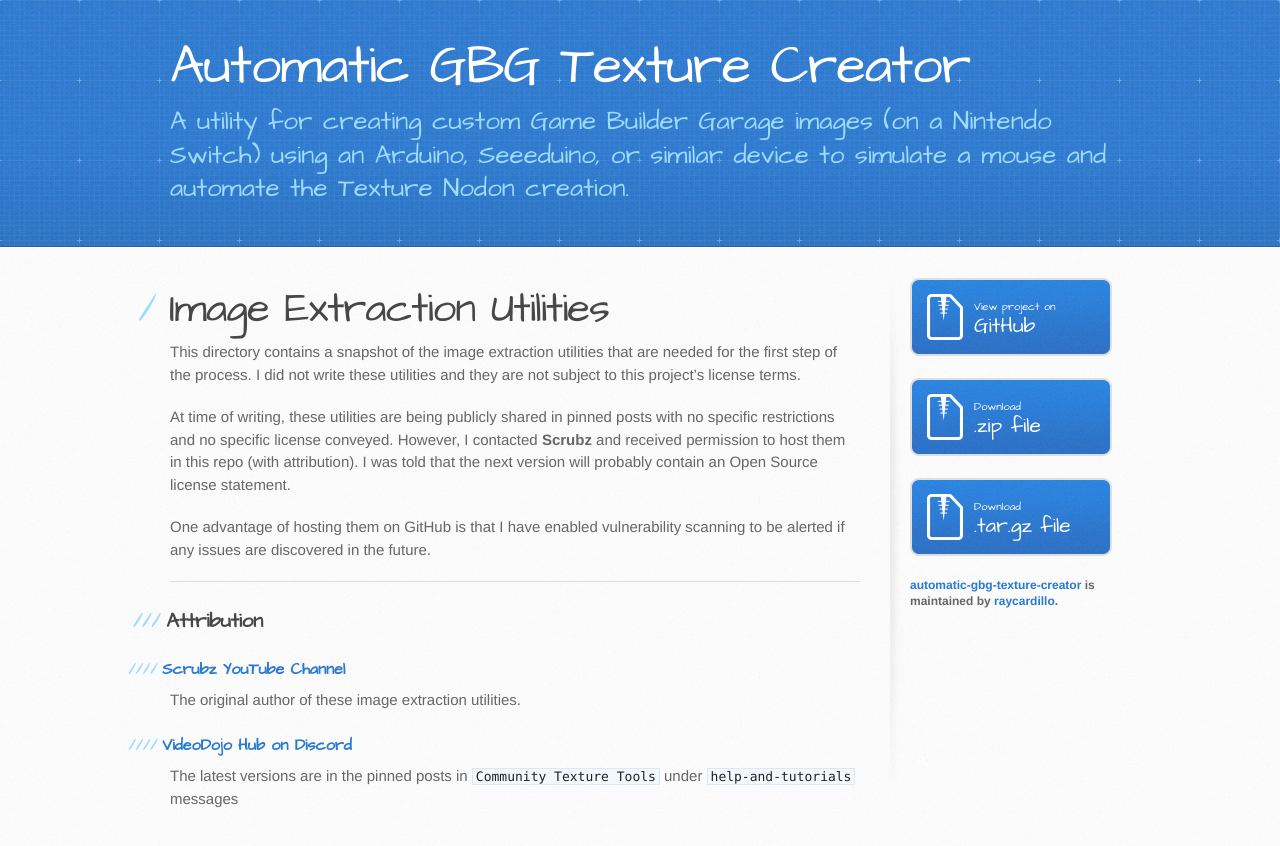
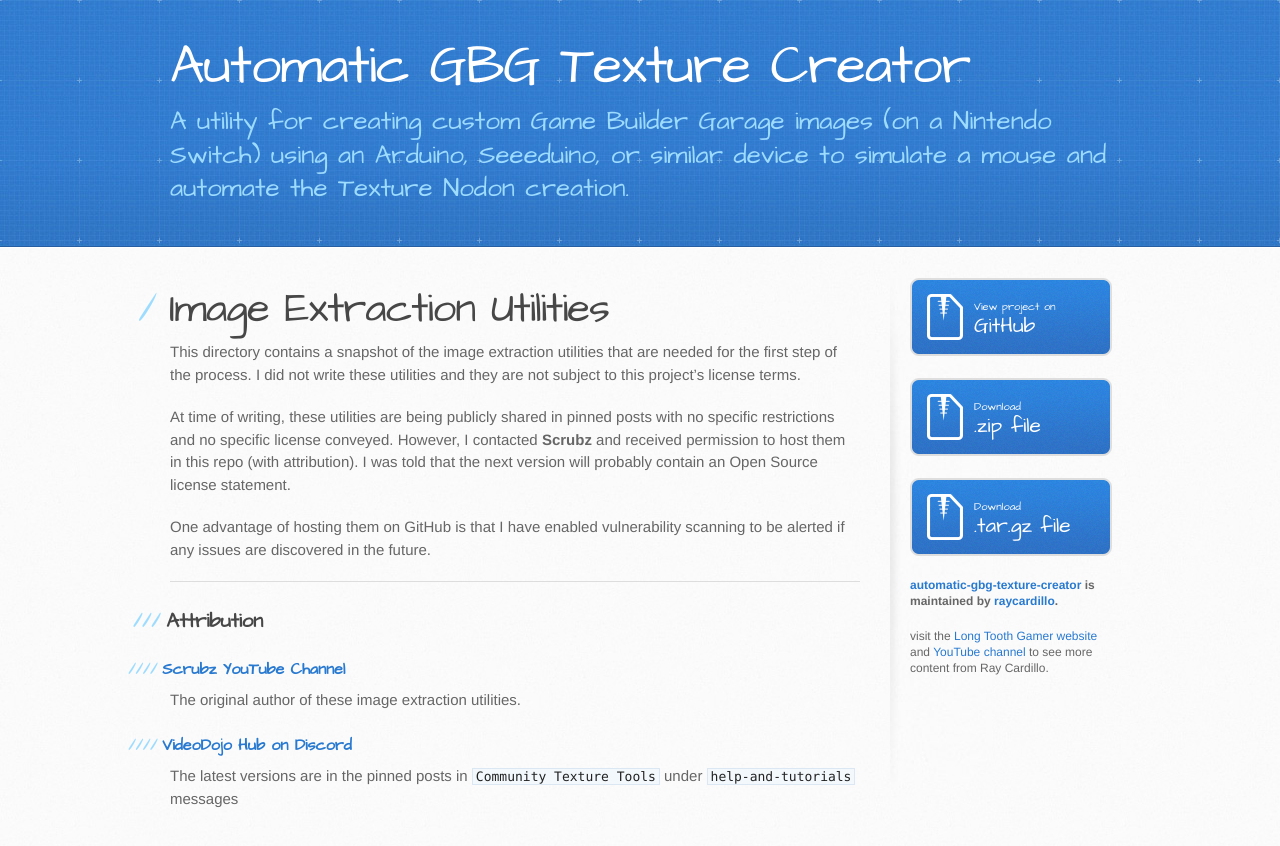
Before and after one commit to raycardillo/automatic-gbg-texture-creator, a Jekyll site: the page built from utils/README.md, in a window 1280 px wide. Shown: the top 846 px of the page. Built offline with Jekyll 4.4.1, drawn with Linux system fonts in a browser that asks for light colours; our own code applies the rules of GitHub Pages for plain Markdown files.

Commit message:
Added LongToothGamer links to sidebar.

```diff
--- a/_layouts/default.html
+++ b/_layouts/default.html
@@ -56,6 +56,9 @@
             <p class="repo-owner"><a href="{{ site.github.repository_url }}">{{ site.github.repository_name }}</a> is maintained by <a href="{{ site.github.owner_url }}">{{ site.github.owner_name }}</a>.</p>
           {% endif %}
 
+          visit the <a href="https://longtoothgamer.com">Long Tooth Gamer website</a> and
+          <a href="https://www.youtube.com/channel/UC8nJI40ZJ2C682oAsB16gCA">YouTube channel</a>
+          to see more content from Ray Cardillo.
         </aside>
       </div>
     </div>
```
